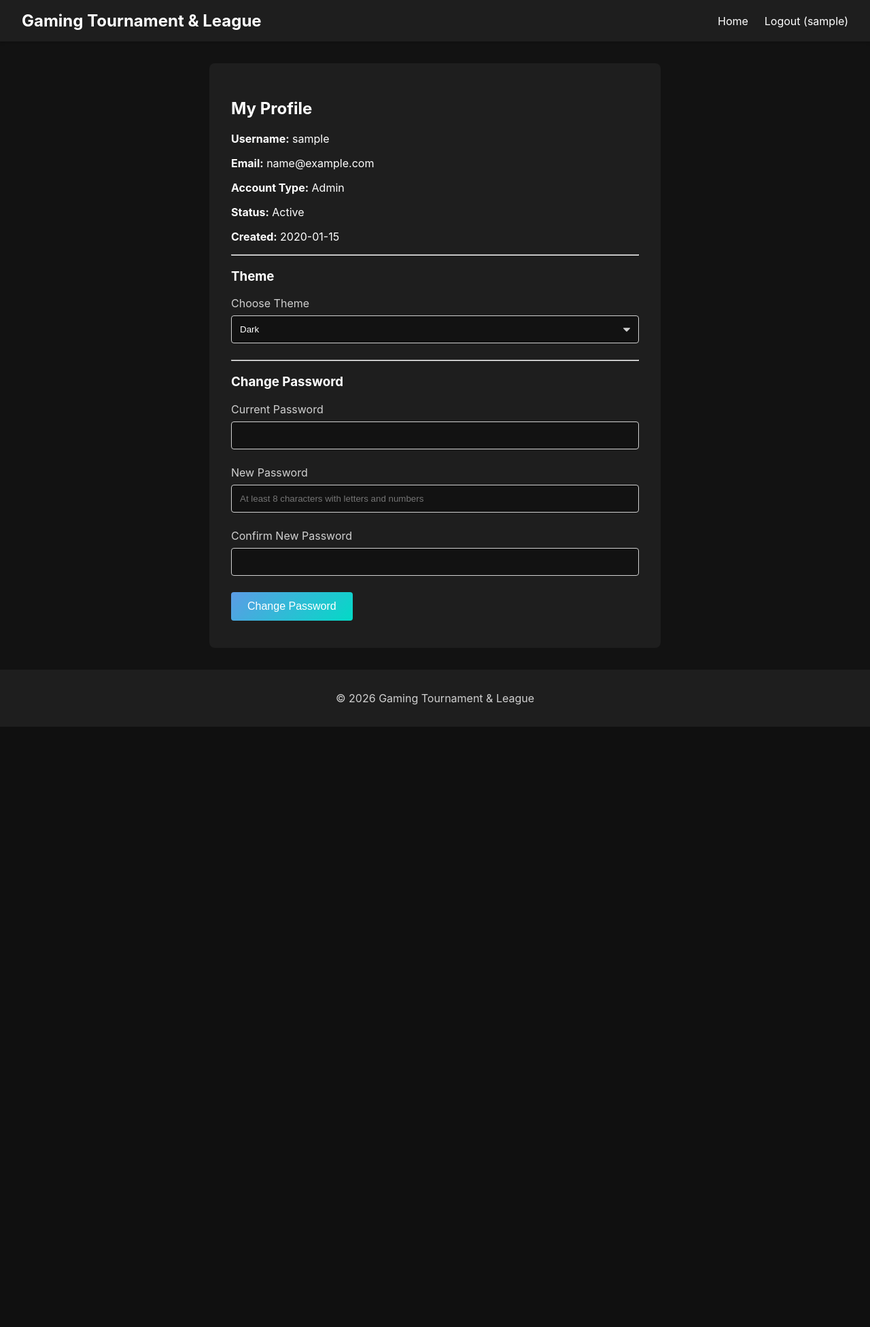
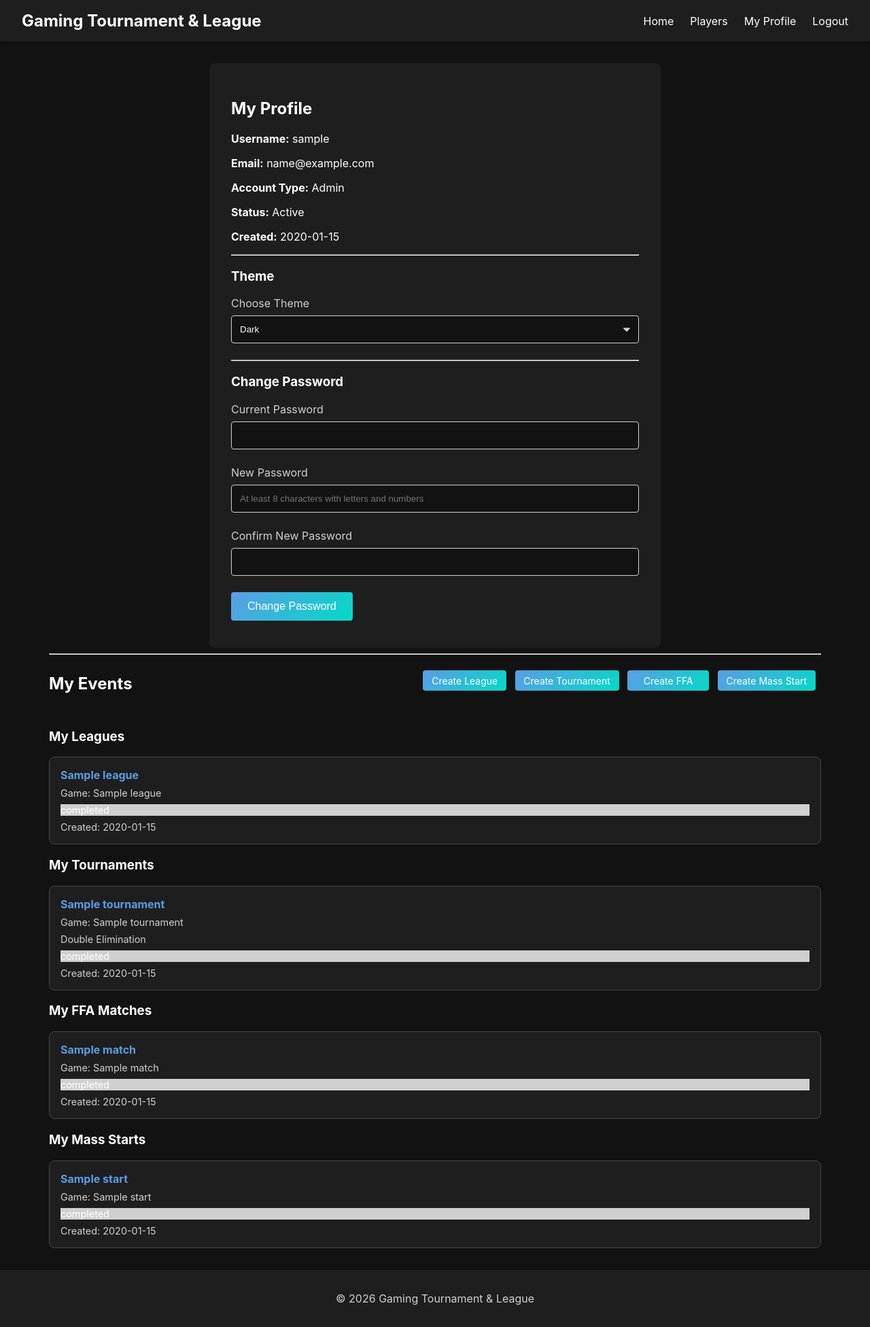
Before and after one commit to Teiteland/tourneyandleaguesforfriends, a Flask app: page /profile in a window 1280 px wide. Shown: the whole page at 68% size. Before the commit the page ends 1069 px from the top, so only its background shows below. Run offline with Flask 3, Linux system fonts and the light colour scheme; the visitor is signed in with stand-in values (Sample User, id 1); tables that the repository leaves empty hold one stand-in row (values such as "Sample post").

Commit message:
Move Players/Profile/My Events from homepage to nav bar

```diff
--- a/app/routes/routes.py
+++ b/app/routes/routes.py
@@ -160,6 +160,11 @@
         return redirect(url_for('main.login'))
 
     user = User.query.get(session['user_id'])
+    user_id = session['user_id']
+    my_leagues = League.query.filter_by(owner_id=user_id).all()
+    my_tournaments = Tournament.query.filter_by(owner_id=user_id).all()
+    my_ffas = FFAMatch.query.filter_by(owner_id=user_id).all()
+    my_mass_starts = MassStart.query.filter_by(owner_id=user_id).all()
 
     if request.method == 'POST':
         current_password = request.form.get('current_password')
@@ -168,7 +173,7 @@
 
         if not check_password_hash(user.password_hash, current_password):
             flash('Current password is incorrect', 'error')
-            return render_template('profile.html', user=user)
+            return render_template('profile.html', user=user, leagues=my_leagues, tournaments=my_tournaments, ffas=my_ffas, mass_starts=my_mass_starts)
 
         errors = []
 
@@ -187,14 +192,14 @@
         if errors:
             for error in errors:
                 flash(error, 'error')
-            return render_template('profile.html', user=user)
+            return render_template('profile.html', user=user, leagues=my_leagues, tournaments=my_tournaments, ffas=my_ffas, mass_starts=my_mass_starts)
 
         user.password_hash = generate_password_hash(new_password)
         db.session.commit()
         flash('Password changed successfully!', 'success')
         return redirect(url_for('main.profile'))
 
-    return render_template('profile.html', user=user)
+    return render_template('profile.html', user=user, leagues=my_leagues, tournaments=my_tournaments, ffas=my_ffas, mass_starts=my_mass_starts)
 
 @main.route('/admin/users')
 def admin_users():
@@ -262,24 +267,6 @@
     db.session.commit()
     flash(f'Password for {user.username} has been reset', 'success')
     return redirect(url_for('main.admin_users'))
-
-@main.route('/my-events')
-def my_events():
-    if not session.get('user_id'):
-        flash('Please log in to view your events', 'error')
-        return redirect(url_for('main.login'))
-
-    user_id = session['user_id']
-    my_leagues = League.query.filter_by(owner_id=user_id).all()
-    my_tournaments = Tournament.query.filter_by(owner_id=user_id).all()
-    my_ffas = FFAMatch.query.filter_by(owner_id=user_id).all()
-    my_mass_starts = MassStart.query.filter_by(owner_id=user_id).all()
-
-    return render_template('my_events.html',
-                         leagues=my_leagues,
-                         tournaments=my_tournaments,
-                         ffas=my_ffas,
-                         mass_starts=my_mass_starts)
 
 @main.route('/leagues')
 def leagues():
--- a/app/templates/base.html
+++ b/app/templates/base.html
@@ -14,8 +14,10 @@
             <h1><a href="/">Gaming Tournament & League</a></h1>
             <ul>
                 <li><a href="/">Home</a></li>
+                <li><a href="/players">Players</a></li>
                 {% if session.get('user_id') %}
-                    <li><a href="/logout">Logout ({{ session.get('username') }})</a></li>
+                    <li><a href="/profile">My Profile</a></li>
+                    <li><a href="/logout">Logout</a></li>
                 {% endif %}
             </ul>
         </nav>
--- a/app/templates/index.html
+++ b/app/templates/index.html
@@ -9,9 +9,7 @@
     <a href="/leagues" class="btn btn-large">Leagues</a>
     <a href="/ffa" class="btn btn-large">FFA</a>
     <a href="/mass-start" class="btn btn-large">Mass Start</a>
-    <a href="/players" class="btn btn-large">Players</a>
-    <a href="/my-events" class="btn btn-large">My Events</a>
-    <a href="/profile" class="btn btn-large">Profile</a>
+
 </div>
 
 {% if leagues %}
--- a/app/templates/profile.html
+++ b/app/templates/profile.html
@@ -1,6 +1,6 @@
 {% extends "base.html" %}
 
-{% block title %}Profile - Gaming Tournament & League{% endblock %}
+{% block title %}My Profile - Gaming Tournament & League{% endblock %}
 
 {% block content %}
 <div class="form-container">
@@ -10,7 +10,7 @@
         <p><strong>Username:</strong> {{ user.username }}</p>
         <p><strong>Email:</strong> {{ user.email }}</p>
         <p><strong>Account Type:</strong> {% if user.is_admin %}Admin{% else %}User{% endif %}</p>
-        <p><strong>Status:</strong> {% if user.is_locked %}🔒 Locked{% else %}Active{% endif %}</p>
+        <p><strong>Status:</strong> {% if user.is_locked %} Locked{% else %}Active{% endif %}</p>
         <p><strong>Created:</strong> {{ user.created_at.strftime('%Y-%m-%d') if user.created_at else '-' }}</p>
     </div>
 
@@ -48,4 +48,154 @@
         <button type="submit" class="btn-primary">Change Password</button>
     </form>
 </div>
+
+<hr>
+
+<div class="page-header">
+    <h2>My Events</h2>
+    <div>
+        <a href="/leagues/create" class="btn btn-small">Create League</a>
+        <a href="/tournaments/create" class="btn btn-small">Create Tournament</a>
+        <a href="/ffa/create" class="btn btn-small">Create FFA</a>
+        <a href="/mass-start/create" class="btn btn-small">Create Mass Start</a>
+    </div>
+</div>
+
+{% if leagues or tournaments or ffas or mass_starts %}
+{% if leagues %}
+<section>
+    <h3>My Leagues</h3>
+    <div class="events-list">
+        {% for league in leagues %}
+        <div class="event-card">
+            <h4><a href="/leagues/{{ league.id }}">{{ league.name }}</a></h4>
+            <p>Game: {{ league.game_name or 'N/A' }}</p>
+            <p class="status-{{ league.status }}">{{ league.status }}</p>
+            <p>Created: {{ league.created_at.strftime('%Y-%m-%d') if league.created_at else '-' }}</p>
+            {% if league.status == 'active' %}
+            <a href="/leagues/{{ league.id }}" class="btn btn-small">Manage</a>
+            <a href="/leagues/{{ league.id }}/end" class="btn btn-small btn-danger" onclick="return confirm('End this league?')">End League</a>
+            {% endif %}
+        </div>
+        {% endfor %}
+    </div>
+</section>
+{% endif %}
+
+{% if tournaments %}
+<section>
+    <h3>My Tournaments</h3>
+    <div class="events-list">
+        {% for tournament in tournaments %}
+        <div class="event-card">
+            <h4><a href="/tournaments/{{ tournament.id }}">{{ tournament.name }}</a></h4>
+            <p>Game: {{ tournament.game_name or 'N/A' }}</p>
+            <p>
+                {% if tournament.format == 'single_elimination' %}
+                Single Elimination
+                {% else %}
+                Double Elimination
+                {% endif %}
+            </p>
+            <p class="status-{{ tournament.status }}">{{ tournament.status }}</p>
+            <p>Created: {{ tournament.created_at.strftime('%Y-%m-%d') if tournament.created_at else '-' }}</p>
+            {% if tournament.status == 'active' %}
+            <a href="/tournaments/{{ tournament.id }}/players" class="btn btn-small">Manage Players</a>
+            {% endif %}
+            {% if tournament.status == 'draft' %}
+            <form method="POST" action="/tournaments/{{ tournament.id }}/start" style="display:inline;">
+                <button type="submit" class="btn btn-small" onclick="return confirm('Start tournament?')">Start</button>
+            </form>
+            {% endif %}
+        </div>
+        {% endfor %}
+    </div>
+</section>
+{% endif %}
+
+{% if ffas %}
+<section>
+    <h3>My FFA Matches</h3>
+    <div class="events-list">
+        {% for ffa in ffas %}
+        <div class="event-card">
+            <h4><a href="/ffa/{{ ffa.id }}">{{ ffa.name }}</a></h4>
+            <p>Game: {{ ffa.game_name or 'N/A' }}</p>
+            <p class="status-{{ ffa.status }}">{{ ffa.status }}</p>
+            <p>Created: {{ ffa.created_at.strftime('%Y-%m-%d') if ffa.created_at else '-' }}</p>
+            {% if ffa.status == 'active' %}
+            <a href="/ffa/{{ ffa.id }}" class="btn btn-small">Manage</a>
+            {% endif %}
+        </div>
+        {% endfor %}
+    </div>
+</section>
+{% endif %}
+
+{% if mass_starts %}
+<section>
+    <h3>My Mass Starts</h3>
+    <div class="events-list">
+        {% for ms in mass_starts %}
+        <div class="event-card">
+            <h4><a href="/mass-start/{{ ms.id }}">{{ ms.name }}</a></h4>
+            <p>Game: {{ ms.game_name or 'N/A' }}</p>
+            <p class="status-{{ ms.status }}">{{ ms.status }}</p>
+            <p>Created: {{ ms.created_at.strftime('%Y-%m-%d') if ms.created_at else '-' }}</p>
+            {% if ms.status == 'active' %}
+            <a href="/mass-start/{{ ms.id }}" class="btn btn-small">Manage</a>
+            {% endif %}
+        </div>
+        {% endfor %}
+    </div>
+</section>
+{% endif %}
+{% else %}
+<p>You haven't created any events yet.</p>
+<p>
+    <a href="/leagues/create">Create a League</a> or
+    <a href="/tournaments/create">Create a Tournament</a>
+</p>
+{% endif %}
+
+<style>
+.events-list {
+    display: flex;
+    flex-direction: column;
+    gap: 1rem;
+    margin-top: 1rem;
+}
+
+.event-card {
+    background: var(--surface-color);
+    border: 1px solid var(--border-color);
+    border-radius: 8px;
+    padding: 1rem;
+    display: flex;
+    flex-direction: column;
+    gap: 0.5rem;
+}
+
+.event-card h4 {
+    margin: 0;
+}
+
+.event-card p {
+    margin: 0;
+    color: var(--text-secondary);
+    font-size: 0.9rem;
+}
+
+.event-card .status-active {
+    color: var(--success-color);
+}
+
+.event-card .status-completed {
+    color: var(--text-muted);
+}
+
+.event-card .status-draft {
+    color: var(--primary-color);
+}
+</style>
 {% endblock %}
```
Also changed, not shown: app/templates/my_events.html (deleted, +0 -169 lines).
